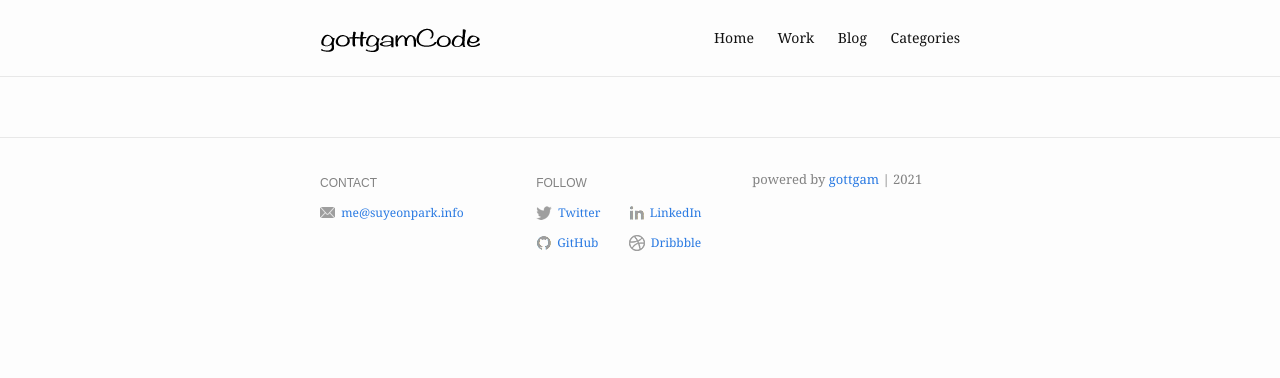
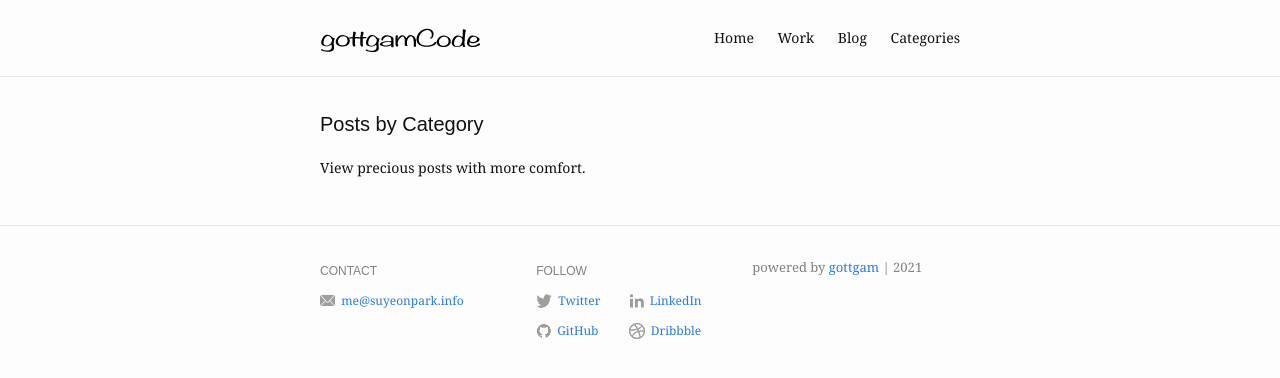
Before and after one commit to gottgam/gottgam.github.io, a Jekyll site: the page built from categories.md, in a window 1280 px wide. Shown: the top 378 px of the page. Built offline with Jekyll 4.4.1, drawn with Linux system fonts in a browser that asks for light colours.

Commit message:
Update category.html

```diff
--- a/_layouts/category.html
+++ b/_layouts/category.html
@@ -7,6 +7,9 @@
 
     <div class="page-content">
       <div class="wrapper">
+        <div class="categories">
+          <h1 class="page-heading">{{ page.title }}</h1>
+          {{ content }}
             <u1 class = "posts-list">
 
             {% assign category = page.category | default: page.title %}
@@ -19,7 +22,7 @@
               </li>
             {%  endfor  %}
           </u1>
-
+        </div>
       </div>
     </div>
 
```
